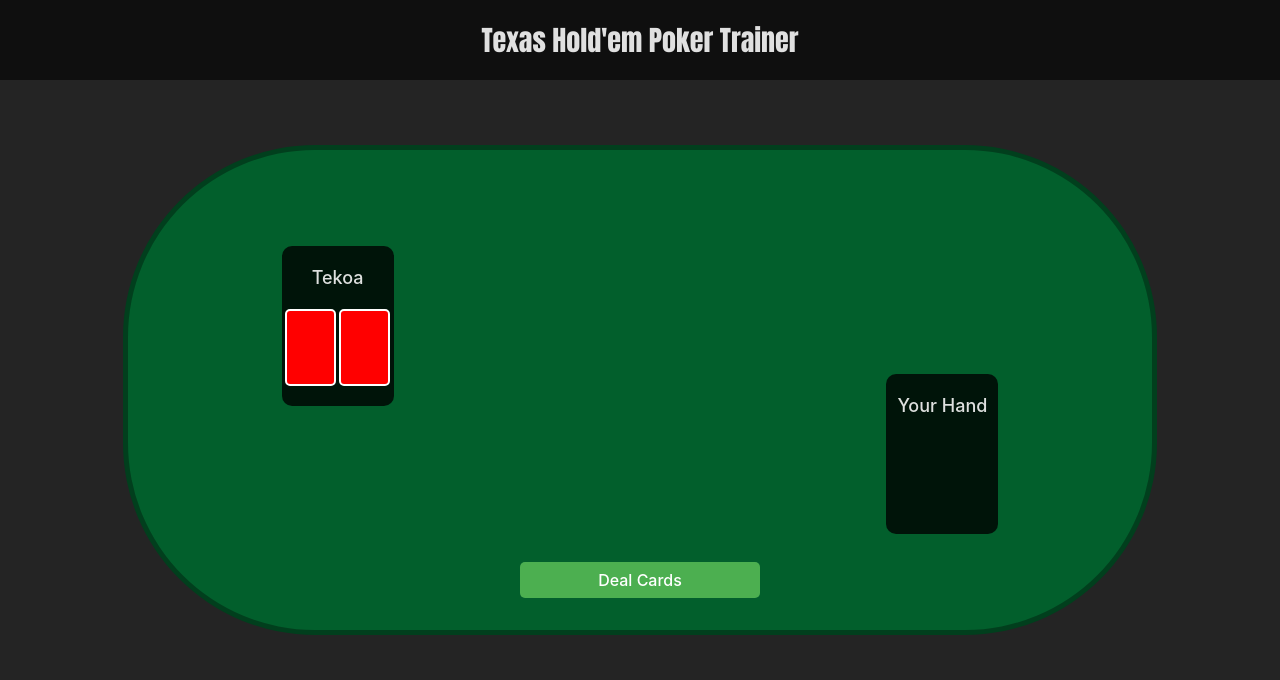
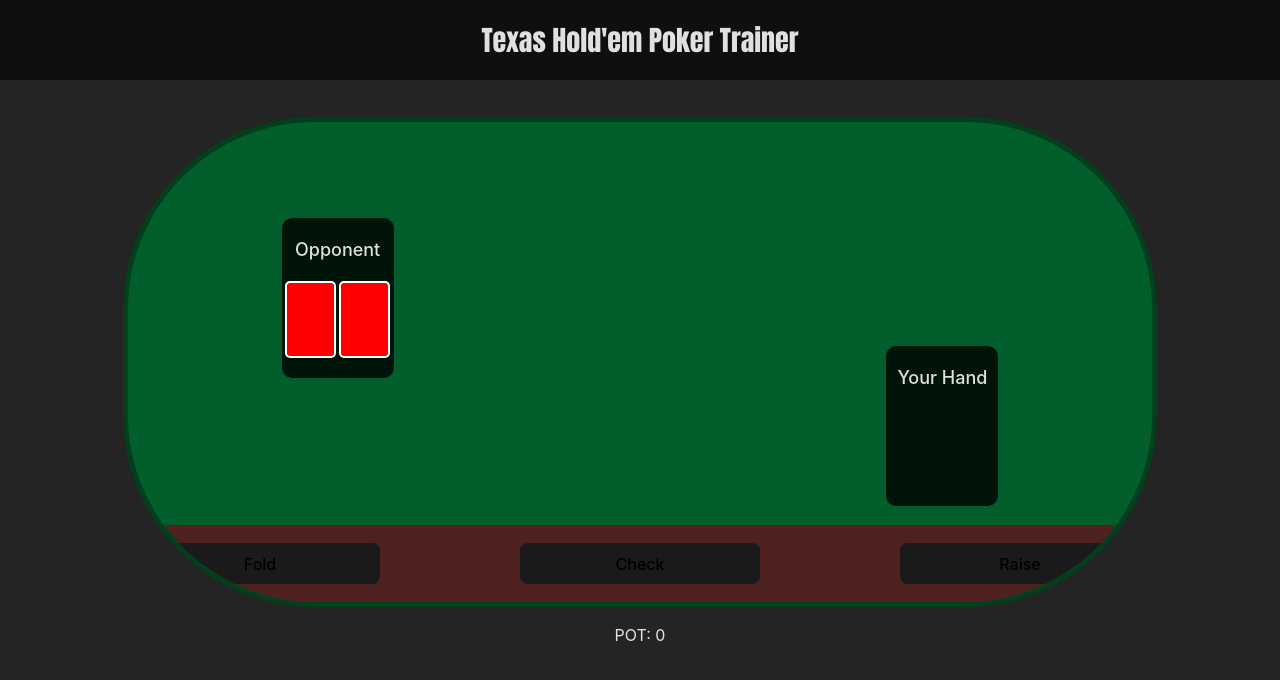
Before and after one commit to Joshieingold/poker-trainer, a React (Vite) app: page / in a window 1280 px wide. Shown: the top 680 px of the page. Built offline with nearby package versions, Linux system fonts and the light colour scheme.

Commit message:
added some type of betting althought lots of bugs

```diff
--- a/src/components/PokerTable.jsx
+++ b/src/components/PokerTable.jsx
@@ -7,7 +7,9 @@ import './PokerTable.css';
 const suits = ['♠', '♣', '♥', '♦'];
 const values = ['2', '3', '4', '5', '6', '7', '8', '9', 'T', 'J', 'Q', 'K', 'A'];
 
-// Generates all possible cards.
+const BIG_BLIND_AMOUNT = 10;
+const SMALL_BLIND_AMOUNT = 5;
+
 const createDeck = () => {
     const deck = [];
     for (let suit of suits) {
@@ -18,7 +20,6 @@ const createDeck = () => {
     return deck;
 };
 
-// Shuffles the deck for a random set each time.
 const shuffleDeck = (deck) => {
     for (let i = deck.length - 1; i > 0; i--) {
         const j = Math.floor(Math.random() * (i + 1));
@@ -32,51 +33,76 @@ const PokerTable = () => {
     const [playerHand, setPlayerHand] = useState([]);
     const [opponentHand, setOpponentHand] = useState([]);
     const [communityCards, setCommunityCards] = useState([]);
-    const [gameState, setGameState] = useState('start'); // Game states
+    const [gameState, setGameState] = useState('start');
     const [winner, setWinner] = useState(null);
-    const [currentBet, setCurrentBet] = useState(0); // Will track bet later!
-    const [areOpponentCardsVisible, setOpponentCardsVisible] = useState(false); // source code Toggle for showing opponents cards, will be on board soon.
+    const [currentBet, setCurrentBet] = useState(0);
+    const [pot, setPot] = useState(0);
+    const [playerStack, setPlayerStack] = useState(100); // Starting stacks
+    const [opponentStack, setOpponentStack] = useState(100);
+    const [isPlayerBigBlind, setIsPlayerBigBlind] = useState(true); // Alternate BB/SB
+    const [areOpponentCardsVisible, setOpponentCardsVisible] = useState(false);
+    const [playerContribution, setPlayerContribution] = useState(0);
+    const [opponentContribution, setOpponentContribution] = useState(0);
 
     useEffect(() => {
-        setDeck(shuffleDeck(createDeck())); // Shuffle deck
+        setDeck(shuffleDeck(createDeck()));
     }, []);
 
     const dealHands = () => {
         const newDeck = [...deck];
-        setPlayerHand(newDeck.slice(0, 2)); // Player gets first 2 cards
-        setOpponentHand(newDeck.slice(2, 4)); // Opponent gets next 2 cards
-        setDeck(newDeck.slice(4)); // Update the deck
+        setPlayerHand(newDeck.slice(0, 2));
+        setOpponentHand(newDeck.slice(2, 4));
+        setDeck(newDeck.slice(4));
         setOpponentCardsVisible(false);
         setGameState('pre-flop');
+        placeBlinds();
+    };
+
+    const placeBlinds = () => {
+        if (isPlayerBigBlind) {
+            setPlayerStack((prev) => prev - BIG_BLIND_AMOUNT);
+            setPlayerContribution(BIG_BLIND_AMOUNT);
+            setOpponentStack((prev) => prev - SMALL_BLIND_AMOUNT);
+            setOpponentContribution(SMALL_BLIND_AMOUNT);
+            setPot(BIG_BLIND_AMOUNT + SMALL_BLIND_AMOUNT);
+            setCurrentBet(BIG_BLIND_AMOUNT);
+        } else {
+            setOpponentStack((prev) => prev - BIG_BLIND_AMOUNT);
+            setOpponentContribution(BIG_BLIND_AMOUNT);
+            setPlayerStack((prev) => prev - SMALL_BLIND_AMOUNT);
+            setPlayerContribution(SMALL_BLIND_AMOUNT);
+            setPot(BIG_BLIND_AMOUNT + SMALL_BLIND_AMOUNT);
+            setCurrentBet(BIG_BLIND_AMOUNT);
+        }
     };
 
     const revealFlop = () => {
         const newDeck = [...deck];
-        setCommunityCards(newDeck.slice(0, 3)); // Reveal first 3 community cards
-        setDeck(newDeck.slice(3)); // Update the deck
+        setCommunityCards(newDeck.slice(0, 3));
+        setDeck(newDeck.slice(3));
         setGameState('flop');
     };
 
     const revealTurn = () => {
         const newDeck = [...deck];
-        setCommunityCards((prev) => [...prev, newDeck[0]]); // Add turn card
-        setDeck(newDeck.slice(1)); // Update the deck
+        setCommunityCards((prev) => [...prev, newDeck[0]]);
+        setDeck(newDeck.slice(1));
         setGameState('turn');
     };
 
     const revealRiver = () => {
         const newDeck = [...deck];
-        setCommunityCards((prev) => [...prev, newDeck[0]]); // Add river card
-        setDeck(newDeck.slice(1)); // Update the deck
+        setCommunityCards((prev) => [...prev, newDeck[0]]);
+        setDeck(newDeck.slice(1));
         setGameState('river');
     };
 
     const handleShowdown = () => {
         const playerFullHand = [...playerHand, ...communityCards];
         const opponentFullHand = [...opponentHand, ...communityCards];
-        const result = compareHands(playerFullHand, opponentFullHand); // Evaluate the best hands
+        const result = compareHands(playerFullHand, opponentFullHand);
         console.log(playerFullHand, opponentFullHand);
-        setWinner(result); // Set the winner based on comparison
+        setWinner(result);
         setOpponentCardsVisible(true);
         setGameState('showdown');
     };
@@ -87,19 +113,41 @@ const PokerTable = () => {
         setPlayerHand([]);
         setOpponentHand([]);
         setCommunityCards([]);
-        setGameState('start'); // Reset the game state
+        setGameState('start');
         setWinner(null);
-        setCurrentBet(0); // Reset bet
+        setCurrentBet(0);
+        setPot(0);
+        setPlayerContribution(0);
+        setOpponentContribution(0);
+        setIsPlayerBigBlind((prev) => !prev); // Alternate blinds
     };
 
-    // Actions
     const handleFold = () => {
-        console.log("Player folded");
         setGameState('folded');
     };
 
     const handleCheck = () => {
-        console.log("Player checked");
+        let remainingToMatch;
+
+        if (isPlayerBigBlind) {
+            // Opponent needs to match player's bet
+            remainingToMatch = currentBet - opponentContribution;
+            if (remainingToMatch > 0) {
+                setOpponentStack((prev) => prev - remainingToMatch);
+                setOpponentContribution((prev) => prev + remainingToMatch);
+                setPot((prev) => prev + remainingToMatch);
+            }
+        } else {
+            // Player needs to match opponent's bet
+            remainingToMatch = currentBet - playerContribution;
+            if (remainingToMatch > 0) {
+                setPlayerStack((prev) => prev - remainingToMatch);
+                setPlayerContribution((prev) => prev + remainingToMatch);
+                setPot((prev) => prev + remainingToMatch);
+            }
+        }
+
+        // Advance to next round
         if (gameState === 'pre-flop') {
             revealFlop();
         } else if (gameState === 'flop') {
@@ -107,12 +155,39 @@ const PokerTable = () => {
         } else if (gameState === 'turn') {
             revealRiver();
         } else if (gameState === 'river') {
-            handleShowdown(); // Showdown after river
+            handleShowdown();
+        }
+
+        // Check if any player is out of chips
+        if (playerStack <= 0) {
+            setGameState('playerLost');
+        } else if (opponentStack <= 0) {
+            setGameState('opponentLost');
         }
     };
 
     const handleRaise = () => {
-        setCurrentBet(currentBet + 10); // Just adds 10 for now but will be better soon.
+        const raiseAmount = currentBet + 10;
+        setCurrentBet(raiseAmount);
+
+        if (isPlayerBigBlind) {
+            // Player raises
+            setPlayerStack((prev) => prev - raiseAmount);
+            setPlayerContribution((prev) => prev + raiseAmount);
+            setPot((prev) => prev + raiseAmount);
+        } else {
+            // Opponent raises
+            setOpponentStack((prev) => prev - raiseAmount);
+            setOpponentContribution((prev) => prev + raiseAmount);
+            setPot((prev) => prev + raiseAmount);
+        }
+
+        // Check if any player is out of chips
+        if (playerStack <= 0) {
+            setGameState('playerLost');
+        } else if (opponentStack <= 0) {
+            setGameState('opponentLost');
+        }
     };
 
     return (
@@ -132,15 +207,24 @@ const PokerTable = () => {
                         </button>
                     </div>
                 )}
-                {gameState === 'folded' && (
-                    <div className='folded'>
+                {gameState === 'playerLost' && (
+                    <div className='gameOver'>
+                        <h3>You Lost!</h3>
+                        <button onClick={handleRestart} className='newHandBtn'>
+                            New Hand
+                        </button>
+                    </div>
+                )}
+                {gameState === 'opponentLost' && (
+                    <div className='gameOver'>
+                        <h3>You Won!</h3>
                         <button onClick={handleRestart} className='newHandBtn'>
                             New Hand
                         </button>
                     </div>
                 )}
                 <div className='player1Container'>
-                    <p className='playerName'>Tekoa</p>
+                    <p className='playerName'>Opponent</p>
                     {areOpponentCardsVisible ? (
                         <Hand cards={opponentHand} />
                     ) : (
@@ -156,38 +240,25 @@ const PokerTable = () => {
                     <Hand cards={playerHand} />
                 </div>
 
-
                 <div className='communityCardsContainer'>
                     <Hand cards={communityCards} />
                 </div>
+
+                <Actions
+                    onCheck={handleCheck}
+                    onRaise={handleRaise}
+                    onFold={handleFold}
+                    playerStack={playerStack}
+                    opponentStack={opponentStack}
+                    currentBet={currentBet}
+                />
             </div>
 
+            <div className='potContainer'>
+                <p>POT: {pot}</p>
+            </div>
             <div className='gameControls'>
-                {gameState === 'pre-flop' && (
-                    <Actions
-                        onRestart={handleRestart}
-                        onFold={handleFold}
-                        onCheck={handleCheck}
-                        onRaise={handleRaise}
-                    />
-                )}
-                {gameState === 'flop' && (
-                    <Actions
-                        onRestart={handleRestart}
-                        onFold={handleFold}
-                        onCheck={handleCheck}
-                        onRaise={handleRaise}
-                    />
-                )}
-                {gameState === 'turn' && (
-                    <Actions
-                        onRestart={handleRestart}
-                        onFold={handleFold}
-                        onCheck={handleCheck}
-                        onRaise={handleRaise}
-                    />
-                )}
-                {gameState === 'river' && (
+                {['pre-flop', 'flop', 'turn', 'river'].includes(gameState) && (
                     <Actions
                         onRestart={handleRestart}
                         onFold={handleFold}
@@ -197,6 +268,7 @@ const PokerTable = () => {
                 )}
             </div>
         </div>
+
     );
 };
 
```
